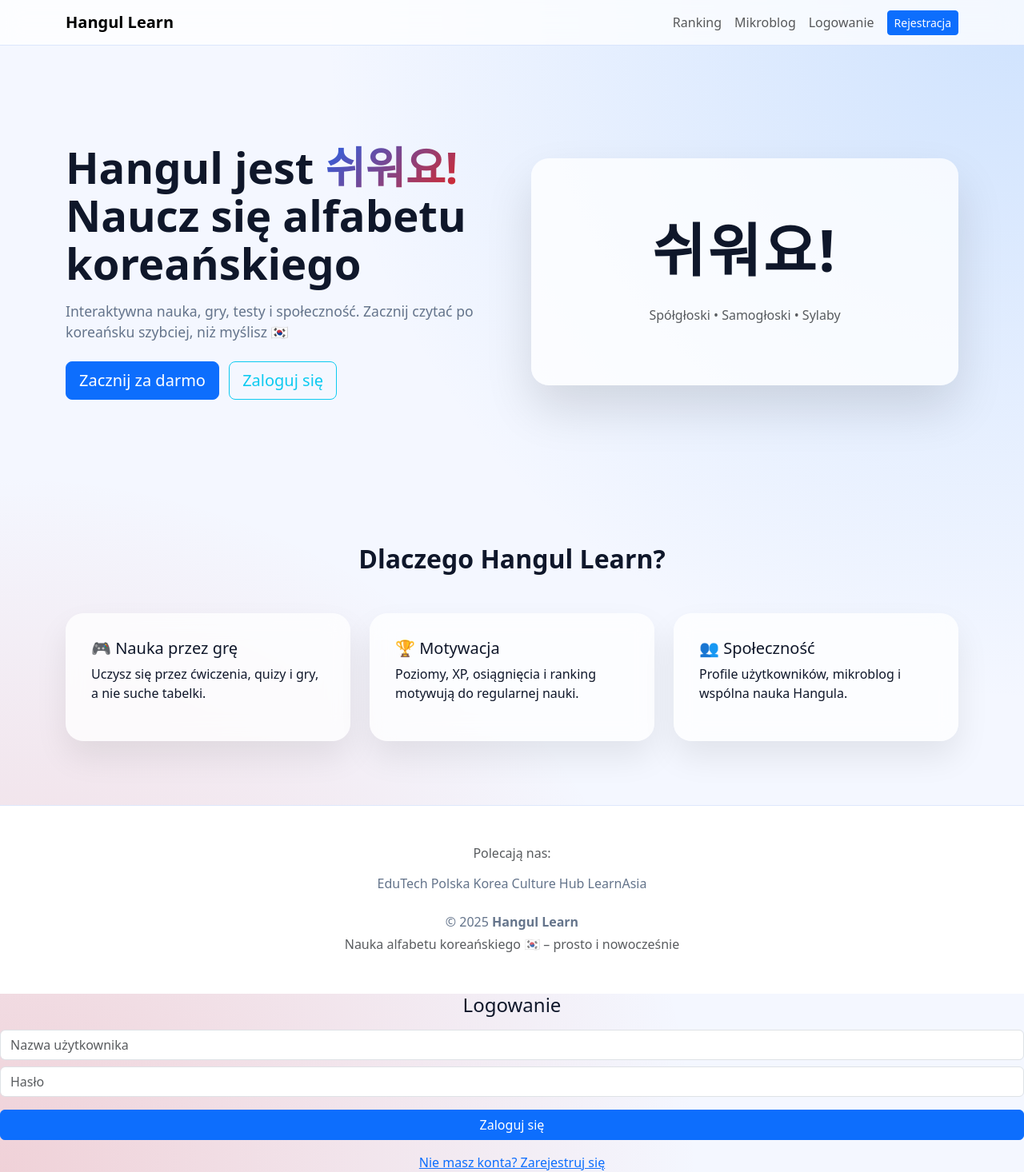
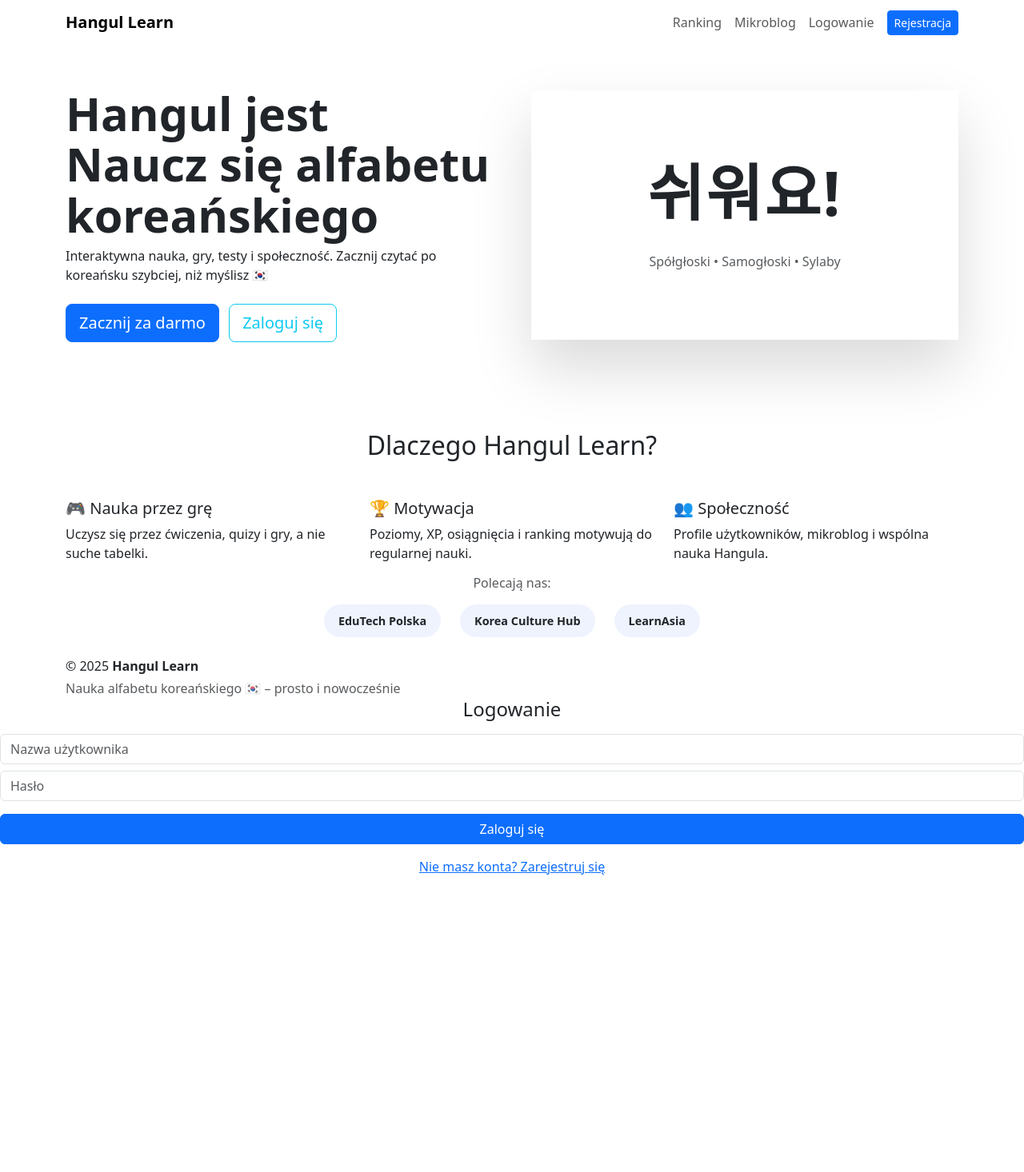
Before and after one commit to ugryzh/Hangulko, a PHP site: page / in a window 1280 px wide. Shown: the whole page at 80% size. After the commit the page ends 1094 px from the top, so only its background shows below. Run offline with PHP 8.4, Linux system fonts and the light colour scheme.

Commit message:
Update style.css

```diff
--- a/assets/css/style.css
+++ b/assets/css/style.css
@@ -1,52 +1,12 @@
-:root {
-  --blue: #2563eb;
-  --blue-soft: #60a5fa;
-  --red: #dc2626;
-
-  --bg-main: #f4f7ff;
-  --glass: rgba(255,255,255,0.75);
-
-  --text-main: #0f172a;
-  --text-muted: #64748b;
-
-  --radius: 22px;
-  --blur: blur(14px);
-}
-
 /* =========================
-   GLOBAL
-========================= */
-body {
-  background:
-    radial-gradient(circle at top right, rgba(96,165,250,.25), transparent 45%),
-    radial-gradient(circle at bottom left, rgba(220,38,38,.18), transparent 45%),
-    var(--bg-main);
-  font-family: system-ui, -apple-system, "Segoe UI", Roboto;
-  color: var(--text-main);
-  padding-top: 80px;
-}
-
-/* =========================
-   ANIMACJE
-========================= */
-@keyframes fadeUp {
-  from { opacity: 0; transform: translateY(25px); }
-  to { opacity: 1; transform: translateY(0); }
-}
-
-.animate {
-  animation: fadeUp .7s ease both;
-}
-
-/* =========================
-   HERO
+   HERO – UPGRADE
 ========================= */
 .hero-section {
-  padding: 100px 0;
+  padding: 110px 0;
 }
 
 .hero-title {
-  font-size: clamp(2.5rem, 5vw, 3.4rem);
+  font-size: clamp(2.6rem, 5vw, 3.6rem);
   font-weight: 900;
   line-height: 1.1;
 }
@@ -57,67 +17,39 @@ body {
   -webkit-text-fill-color: transparent;
 }
 
-.hero-subtitle {
-  color: var(--text-muted);
-  font-size: 1.1rem;
-  margin-top: 16px;
-}
-
 .hero-card {
   background: var(--glass);
   backdrop-filter: var(--blur);
   border-radius: var(--radius);
-  padding: 60px 40px;
-  box-shadow: 0 30px 60px rgba(0,0,0,.12);
+  padding: 70px 40px;
+  box-shadow: 0 35px 70px rgba(0,0,0,.15);
 }
 
 .hangul-preview {
-  font-size: 4.5rem;
+  font-size: 4.8rem;
   font-weight: 900;
-  letter-spacing: .2rem;
+  letter-spacing: .15rem;
 }
 
 /* =========================
-   FEATURES
+   POLECAJĄ NAS
 ========================= */
-.features-section {
-  padding: 80px 0;
+.recommended-section {
+  text-align: center;
 }
 
-.section-title {
-  font-weight: 800;
+.recommended-logos {
+  display: flex;
+  justify-content: center;
+  gap: 24px;
+  flex-wrap: wrap;
 }
 
-.feature-card {
-  background: var(--glass);
-  backdrop-filter: var(--blur);
-  border-radius: var(--radius);
-  padding: 32px;
-  height: 100%;
-  box-shadow: 0 20px 40px rgba(0,0,0,.08);
-  transition: transform .25s ease;
+.rec-logo {
+  padding: 10px 18px;
+  border-radius: 999px;
+  background: rgba(37,99,235,.08);
+  color: var(--text-muted);
+  font-weight: 600;
+  font-size: .9rem;
 }
-
-.feature-card:hover {
-  transform: translateY(-8px);
-}
-
-/* =========================
-   NAVBAR
-========================= */
-.bg-glass {
-  background: var(--glass);
-  backdrop-filter: var(--blur);
-  border-bottom: 1px solid rgba(37,99,235,.15);
-}
-
-/* =========================
-   FOOTER
-========================= */
-.footer {
-  padding: 50px 20px;
-  background: #fff;
-  border-top: 1px solid rgba(37,99,235,.15);
-  text-align: center;
-  color: var(--text-muted);
-}
```
